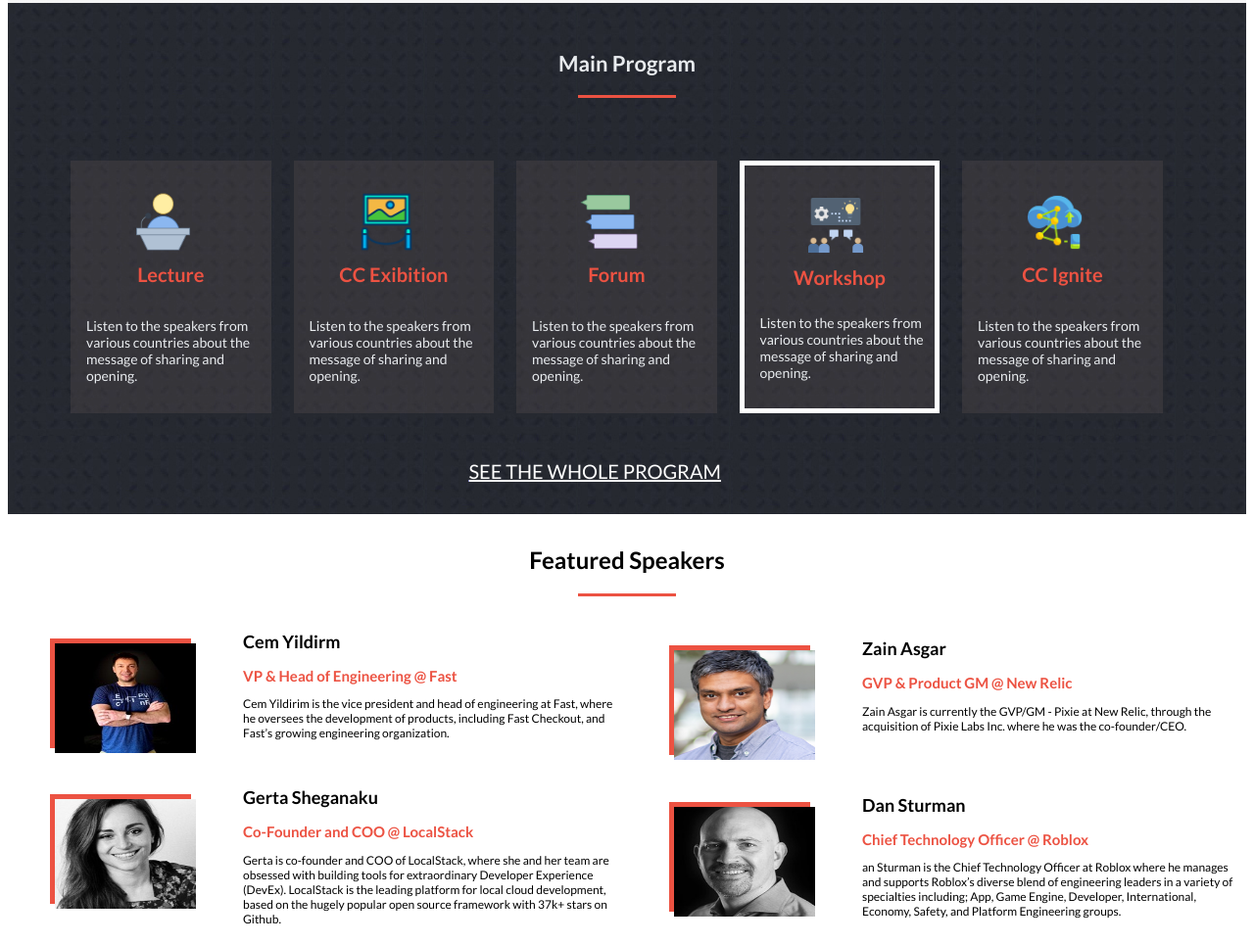
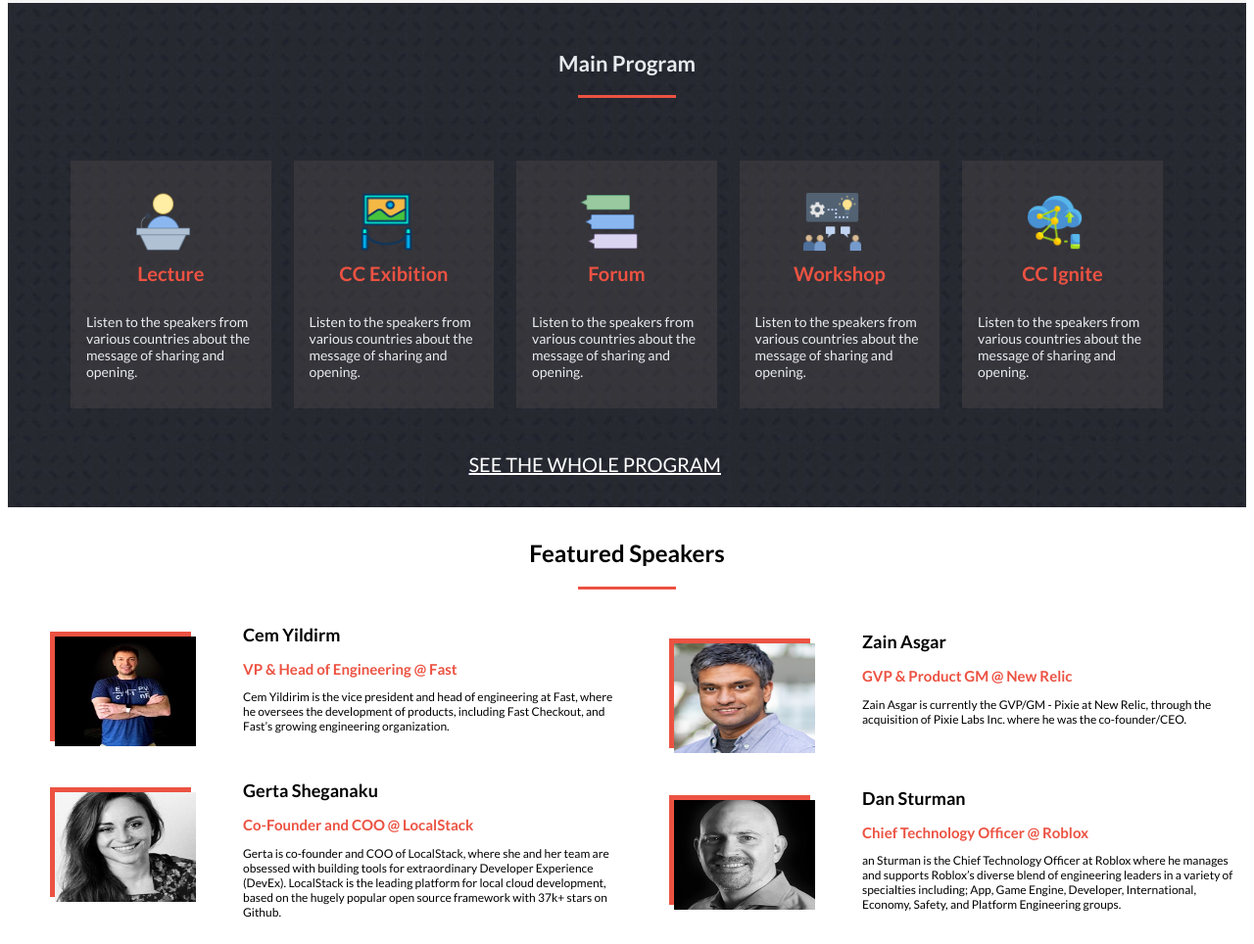
Before and after one commit to IfzaRasool/Capstone-Project, a website: page index.html in a window 1280 px wide. Shown: the part 981-1945 px from the top of the page at 98% size. Drawn offline with nearby package versions, Linux system fonts and the light colour scheme; a web font is replaced by a local one.

```diff
--- a/css/styles.css
+++ b/css/styles.css
@@ -160,6 +160,10 @@
   background-color: #5a53534f;
   width: 90%;
   margin: 2rem;
+}
+
+.program-main:hover {
+  border: 5px solid white;
 }
 
 .program-icon {
@@ -592,10 +596,6 @@
     font-size: 14px;
   }
 
-  #workshop {
-    border: 5px solid white;
-  }
-
   .program-btn-desk {
     display: grid;
     justify-content: center;
```
Also changed, not shown: README.md.
